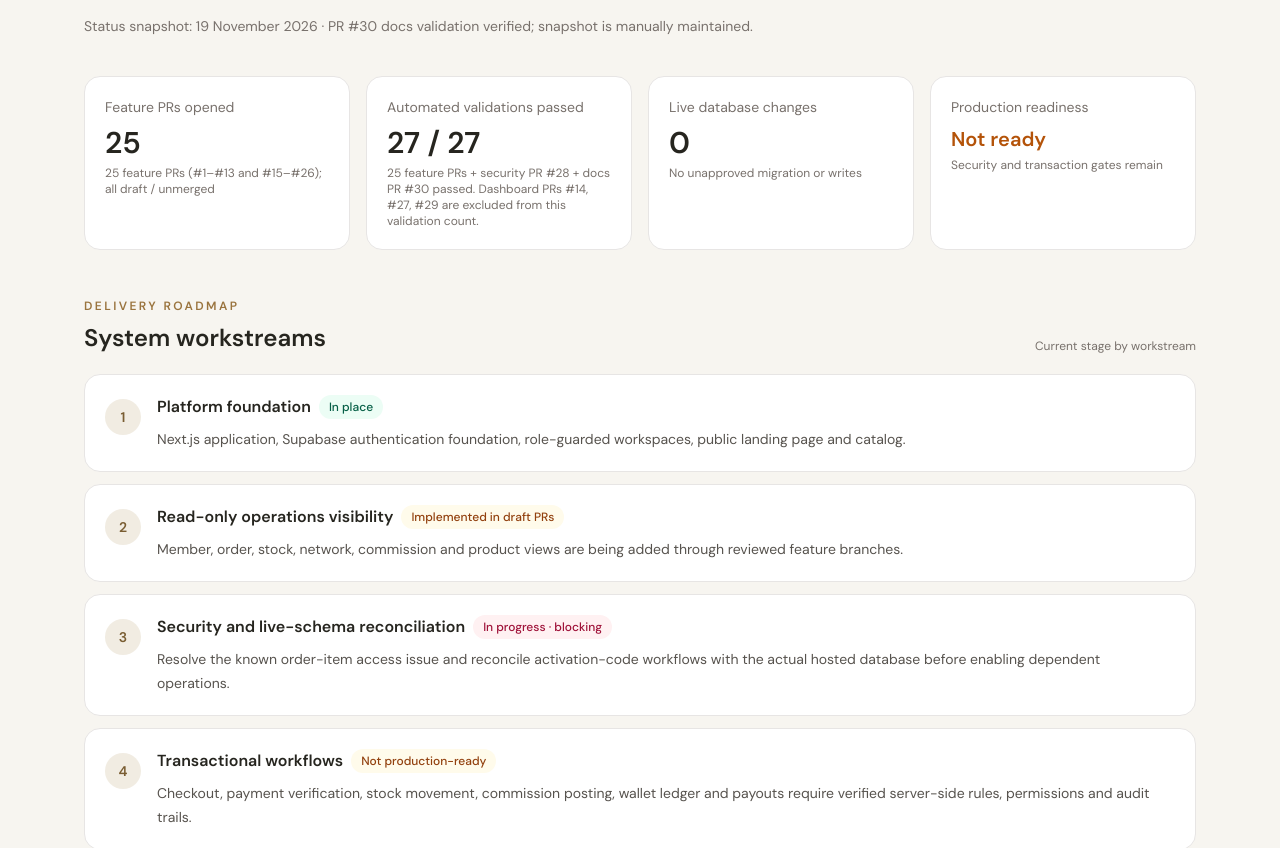
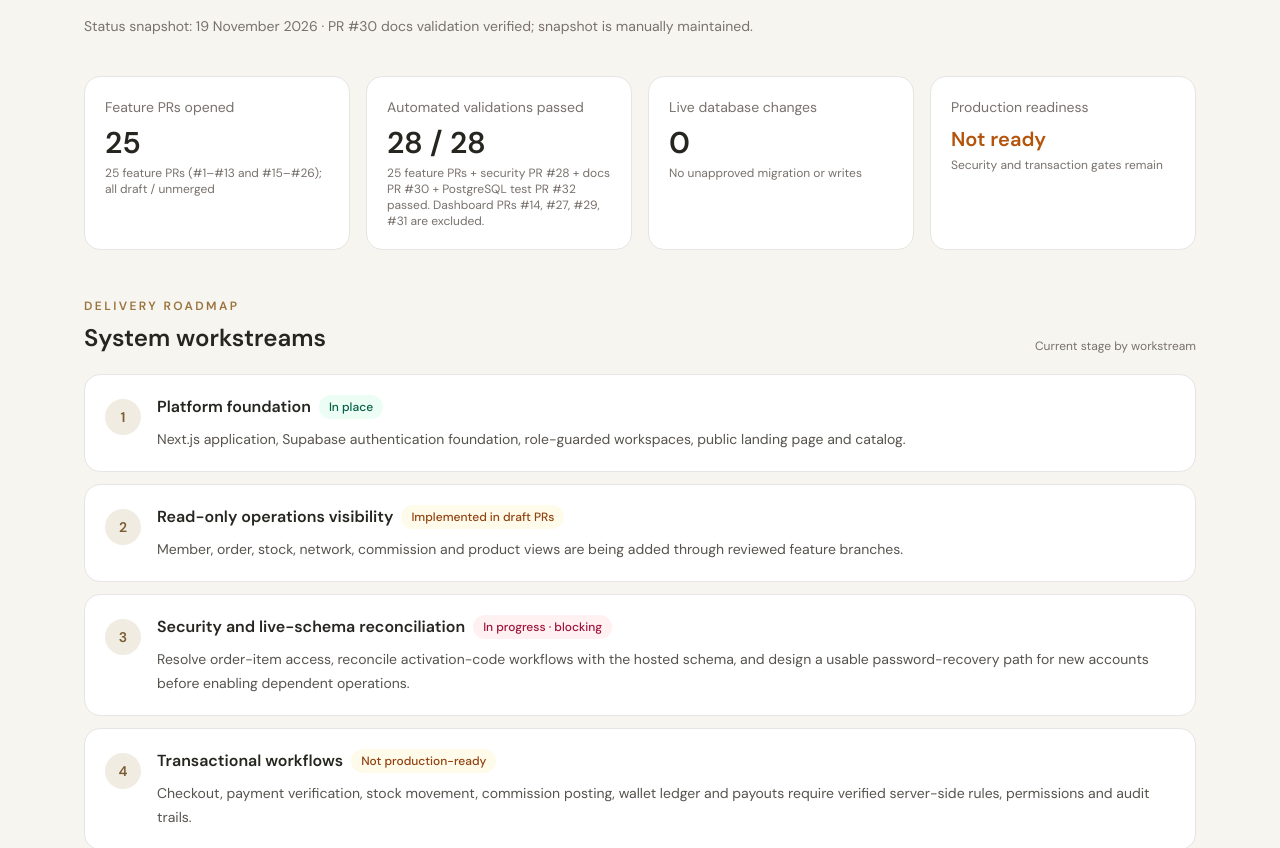
Before and after one commit to amanahoperationsdept-beep/Amanah-unilevel-system, a Next.js app: page /project-progress in a window 1280 px wide. Shown: the part 269-1117 px from the top of the page. Built offline with nearby package versions, Linux system fonts and the light colour scheme; a web font is replaced by a local one.

Commit message:
Update dashboard with order submission test results and recovery blocker

```diff
--- a/src/app/project-progress/page.tsx
+++ b/src/app/project-progress/page.tsx
@@ -28,13 +28,14 @@ const pullRequests = [
   { n: 25, title: "Admin directory empty-search recovery", status: "CI passed", href: "https://github.com/amanahoperationsdept-beep/Amanah-unilevel-system/pull/25", detail: "Clear-search recovery link retains the selected Active/Inactive filter." },
   { n: 26, title: "Admin directory first/last page shortcuts", status: "CI passed", href: "https://github.com/amanahoperationsdept-beep/Amanah-unilevel-system/pull/26", detail: "Pagination shortcuts preserve current search and status filter." },
   { n: 28, title: "Order-item RLS preflight security follow-up", status: "CI passed · security", href: "https://github.com/amanahoperationsdept-beep/Amanah-unilevel-system/pull/28", detail: "Disposable PostgreSQL tests for permissive policy paths, empty identity, anon grants, and fail-closed rollback." },
-  { n: 30, title: "Documentation safety corrections", status: "CI passed · documentation", href: "https://github.com/amanahoperationsdept-beep/Amanah-unilevel-system/pull/30", detail: "Removes obsolete bootstrap SQL, clarifies authentication and schema safety, and documents GitHub Actions-only validation." }
+  { n: 30, title: "Documentation safety corrections", status: "CI passed · documentation", href: "https://github.com/amanahoperationsdept-beep/Amanah-unilevel-system/pull/30", detail: "Removes obsolete bootstrap SQL, clarifies authentication and schema safety, and documents GitHub Actions-only validation." },
+  { n: 32, title: "Order-submission RPC PostgreSQL tests", status: "CI passed · PostgreSQL", href: "https://github.com/amanahoperationsdept-beep/Amanah-unilevel-system/pull/32", detail: "Disposable PostgreSQL 17 tests for server-side pricing, active Distributor authorization, destination checks, input validation, and anon execution denial." }
 ];
 
 const phases = [
   { title: "Platform foundation", state: "In place", detail: "Next.js application, Supabase authentication foundation, role-guarded workspaces, public landing page and catalog." },
   { title: "Read-only operations visibility", state: "Implemented in draft PRs", detail: "Member, order, stock, network, commission and product views are being added through reviewed feature branches." },
-  { title: "Security and live-schema reconciliation", state: "In progress · blocking", detail: "Resolve the known order-item access issue and reconcile activation-code workflows with the actual hosted database before enabling dependent operations." },
+  { title: "Security and live-schema reconciliation", state: "In progress · blocking", detail: "Resolve order-item access, reconcile activation-code workflows with the hosted schema, and design a usable password-recovery path for new accounts before enabling dependent operations." },
   { title: "Transactional workflows", state: "Not production-ready", detail: "Checkout, payment verification, stock movement, commission posting, wallet ledger and payouts require verified server-side rules, permissions and audit trails." },
   { title: "Business rules and launch readiness", state: "Awaiting approval", detail: "Finalize qualification, rank, replacement/reversal, commission and payout rules, then complete end-to-end and operational acceptance testing." }
 ];
@@ -63,7 +64,7 @@ export default function ProjectProgressPage() {
 
         <section className="mt-10 grid gap-4 sm:grid-cols-2 lg:grid-cols-4">
           <div className="rounded-2xl border border-stone-200 bg-white p-5"><p className="text-sm text-stone-500">Feature PRs opened</p><p className="mt-2 text-3xl font-semibold tabular-nums">25</p><p className="mt-1 text-xs text-stone-500">25 feature PRs (#1–#13 and #15–#26); all draft / unmerged</p></div>
-          <div className="rounded-2xl border border-stone-200 bg-white p-5"><p className="text-sm text-stone-500">Automated validations passed</p><p className="mt-2 text-3xl font-semibold tabular-nums">{passed} / 27</p><p className="mt-1 text-xs text-stone-500">25 feature PRs + security PR #28 + docs PR #30 passed. Dashboard PRs #14, #27, #29 are excluded from this validation count.</p></div>
+          <div className="rounded-2xl border border-stone-200 bg-white p-5"><p className="text-sm text-stone-500">Automated validations passed</p><p className="mt-2 text-3xl font-semibold tabular-nums">{passed} / 28</p><p className="mt-1 text-xs text-stone-500">25 feature PRs + security PR #28 + docs PR #30 + PostgreSQL test PR #32 passed. Dashboard PRs #14, #27, #29, #31 are excluded.</p></div>
           <div className="rounded-2xl border border-stone-200 bg-white p-5"><p className="text-sm text-stone-500">Live database changes</p><p className="mt-2 text-3xl font-semibold">0</p><p className="mt-1 text-xs text-stone-500">No unapproved migration or writes</p></div>
           <div className="rounded-2xl border border-stone-200 bg-white p-5"><p className="text-sm text-stone-500">Production readiness</p><p className="mt-2 text-xl font-semibold text-amber-700">Not ready</p><p className="mt-1 text-xs text-stone-500">Security and transaction gates remain</p></div>
         </section>
```
